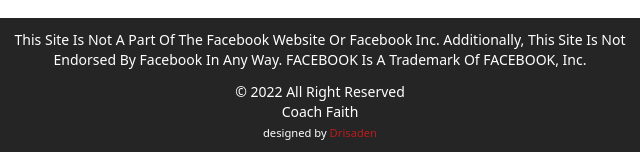
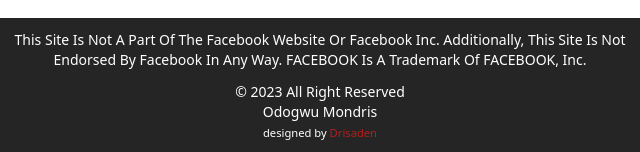
Before and after one commit to drisaden/odogwu_mondris, a plain HTML site: page index.html in a window 1280 px wide. Shown: the part 9825-9977 px from the top of the page, 320-960 px from the left. Drawn offline with nearby package versions, Linux system fonts and the light colour scheme.

Commit message:
copyright changed

```diff
--- a/index.html
+++ b/index.html
@@ -244,8 +244,8 @@
         <p class="mx-auto md:w-1/2 text-sm pt-3">This Site Is Not A Part Of The Facebook Website Or Facebook
             Inc. Additionally, This Site Is Not Endorsed By Facebook In Any Way. FACEBOOK Is A Trademark Of
             FACEBOOK, Inc.</p>
-        <div class="p-3 text-sm"> &copy; 2022 <span class="text-white"></span> All Right Reserved <br>
-            <span>Coach Faith</span><br>
+        <div class="p-3 text-sm"> &copy; 2023 <span class="text-white"></span> All Right Reserved <br>
+            <span>Odogwu Mondris</span><br>
             <small>designed by <a href="https://themarketingjewel.com.ng" class="text-red-700"> Drisaden</a></small>
         </div>
     </footer>
```
